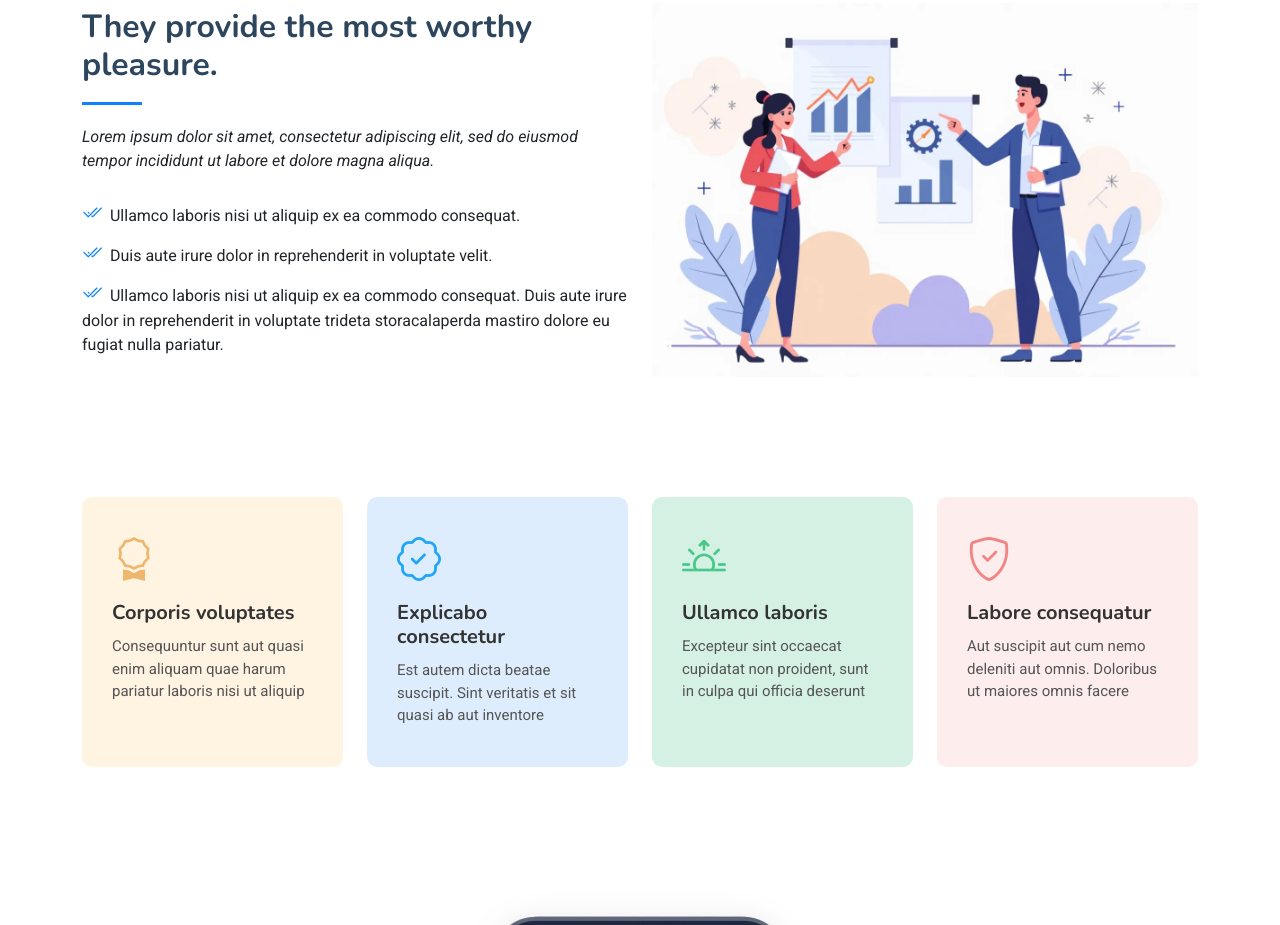
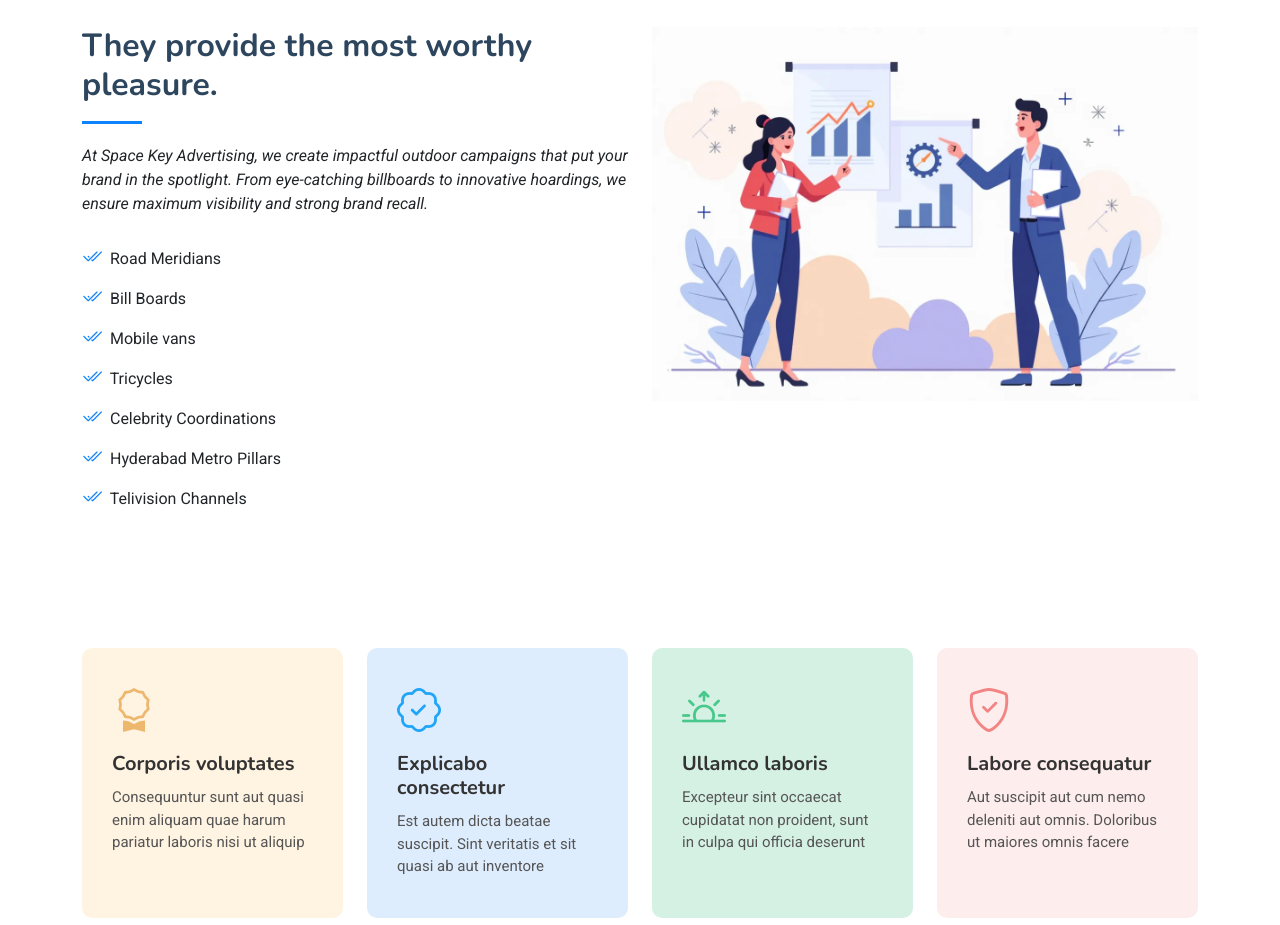
Before and after one commit to mahender56/spacekey-, a plain HTML site: page index.html in a window 1280 px wide. Shown: the part 2028-2953 px from the top of the page. Drawn offline with nearby package versions, Linux system fonts and the light colour scheme.

Commit message:
844sep2025

```diff
--- a/index.html
+++ b/index.html
@@ -2,7 +2,8 @@
 <html lang="en">
 
 <head>
-  <meta charset="utf-8">
+  <meta charset="utf-8">Spacekey Outdore Advertising
+
   <meta content="width=device-width, initial-scale=1.0" name="viewport">
   <title>Index - iLanding Bootstrap Template</title>
   <meta name="description" content="">
@@ -303,13 +304,23 @@
               <div class="col-lg-6 order-2 order-lg-1 mt-3 mt-lg-0 d-flex flex-column justify-content-center">
                 <h3>They provide the most worthy pleasure.</h3>
                 <p class="fst-italic">
-                  Lorem ipsum dolor sit amet, consectetur adipiscing elit, sed do eiusmod tempor incididunt ut labore et dolore
-                  magna aliqua.
+                At Space Key Advertising, we create impactful outdoor campaigns that put your brand in the spotlight. From eye-catching billboards to innovative hoardings, we ensure maximum visibility and strong brand recall.
+
                 </p>
                 <ul>
-                  <li><i class="bi bi-check2-all"></i> <span>Ullamco laboris nisi ut aliquip ex ea commodo consequat.</span></li>
-                  <li><i class="bi bi-check2-all"></i> <span>Duis aute irure dolor in reprehenderit in voluptate velit.</span></li>
-                  <li><i class="bi bi-check2-all"></i> <span>Ullamco laboris nisi ut aliquip ex ea commodo consequat. Duis aute irure dolor in reprehenderit in voluptate trideta storacalaperda mastiro dolore eu fugiat nulla pariatur.</span></li>
+                  <li><i class="bi bi-check2-all"></i> <span>Road Meridians</span></li>
+                  <li><i class="bi bi-check2-all"></i> <span>Bill Boards</span></li>
+                  <li><i class="bi bi-check2-all"></i> <span>Mobile vans
+                    <li><i class="bi bi-check2-all"></i> <span>Tricycles
+                      <li><i class="bi bi-check2-all"></i> <span>Celebrity Coordinations
+                        <li><i class="bi bi-check2-all"></i> <span>Hyderabad Metro Pillars
+                          <li><i class="bi bi-check2-all"></i> <span>Telivision Channels
+
+                          </span>
+                        </span>
+                      </span>
+                    </span>
+                  </span></li>
                 </ul>
               </div>
               <div class="col-lg-6 order-1 order-lg-2 text-center">
```
